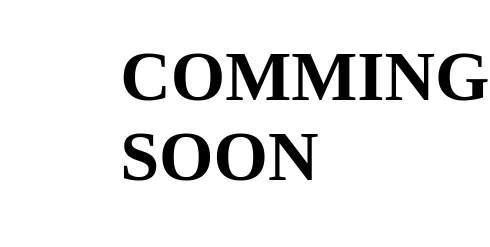
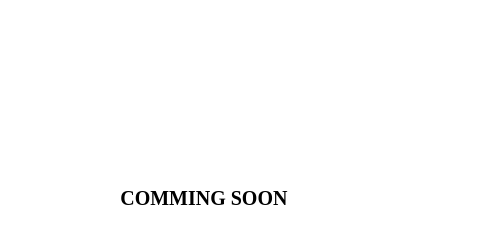
Before and after one commit to AamirAnsari12/HEALTH, a plain HTML site: page HEALTH/comming.html in a window 390 px wide. Shown: the whole page, 490 px wide, since content can reach past the window. Drawn offline with Linux system fonts and the light colour scheme.

Commit message:
Add files via upload

```diff
--- a/HEALTH/css/comming.css
+++ b/HEALTH/css/comming.css
@@ -3,3 +3,10 @@ h1{
     margin-top: 10%;
     margin-left: 30%;
 }
+@media screen and (max-width: 400px) {
+    h1{
+        font-size: 20px;
+        margin-top: 50%;
+        margin-left: 30%;
+    }
+}
```
Also changed, not shown: HEALTH/css/style.css (+8 -1 lines).
